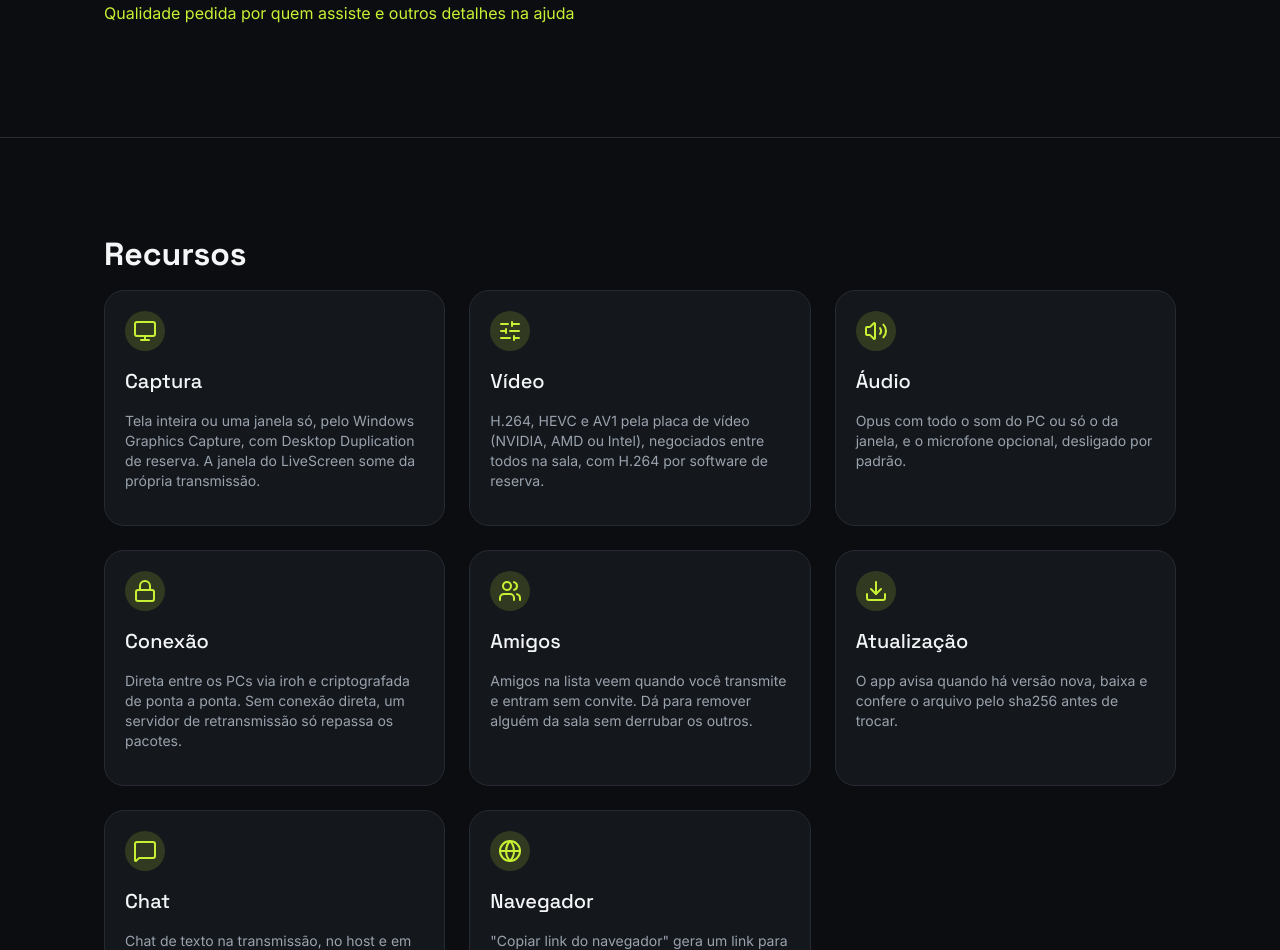
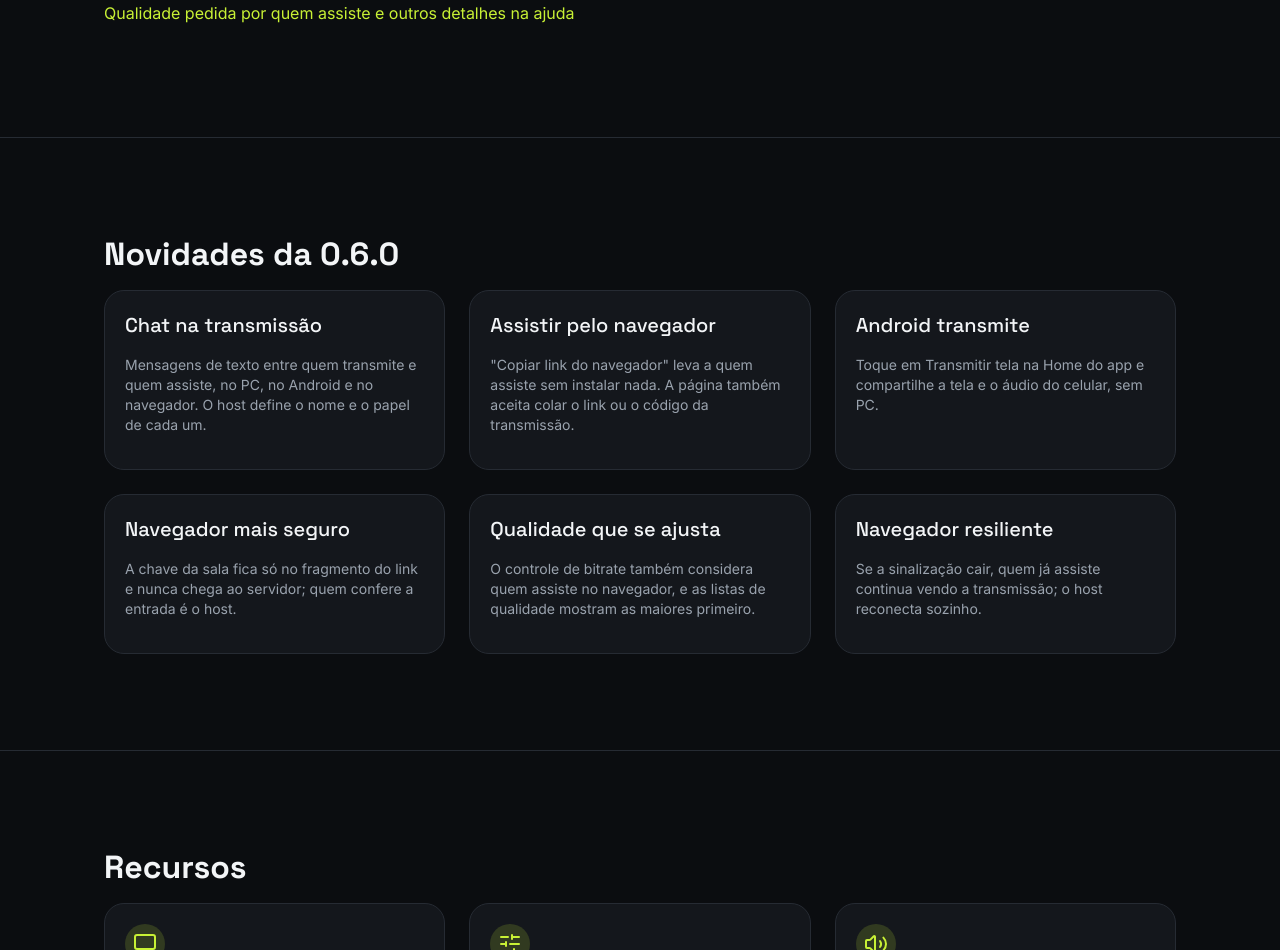
Before and after one commit to pendiego/LiveScreen, a plain HTML site: page site/index.html in a window 1280 px wide. Shown: the part 4071-5021 px from the top of the page. Drawn offline with Linux system fonts and the light colour scheme.

Commit message:
docs(site): novidades da 0.6.0

```diff
--- a/site/index.html
+++ b/site/index.html
@@ -190,6 +190,38 @@
       </div>
     </section>
 
+    <section id="novidades">
+      <div class="wrap">
+        <h2>Novidades da 0.6.0</h2>
+        <div class="grid-3">
+          <div class="card">
+            <h3>Chat na transmissão</h3>
+            <p class="small">Mensagens de texto entre quem transmite e quem assiste, no PC, no Android e no navegador. O host define o nome e o papel de cada um.</p>
+          </div>
+          <div class="card">
+            <h3>Assistir pelo navegador</h3>
+            <p class="small">&quot;Copiar link do navegador&quot; leva a quem assiste sem instalar nada. A página também aceita colar o link ou o código da transmissão.</p>
+          </div>
+          <div class="card">
+            <h3>Android transmite</h3>
+            <p class="small">Toque em Transmitir tela na Home do app e compartilhe a tela e o áudio do celular, sem PC.</p>
+          </div>
+          <div class="card">
+            <h3>Navegador mais seguro</h3>
+            <p class="small">A chave da sala fica só no fragmento do link e nunca chega ao servidor; quem confere a entrada é o host.</p>
+          </div>
+          <div class="card">
+            <h3>Qualidade que se ajusta</h3>
+            <p class="small">O controle de bitrate também considera quem assiste no navegador, e as listas de qualidade mostram as maiores primeiro.</p>
+          </div>
+          <div class="card">
+            <h3>Navegador resiliente</h3>
+            <p class="small">Se a sinalização cair, quem já assiste continua vendo a transmissão; o host reconecta sozinho.</p>
+          </div>
+        </div>
+      </div>
+    </section>
+
     <section id="recursos">
       <div class="wrap">
         <h2>Recursos</h2>
```
